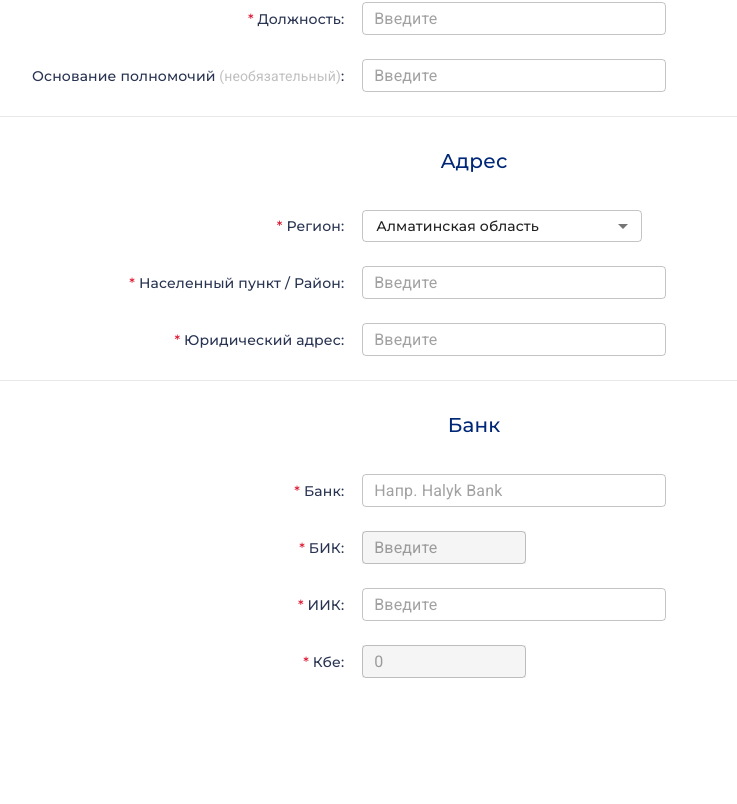
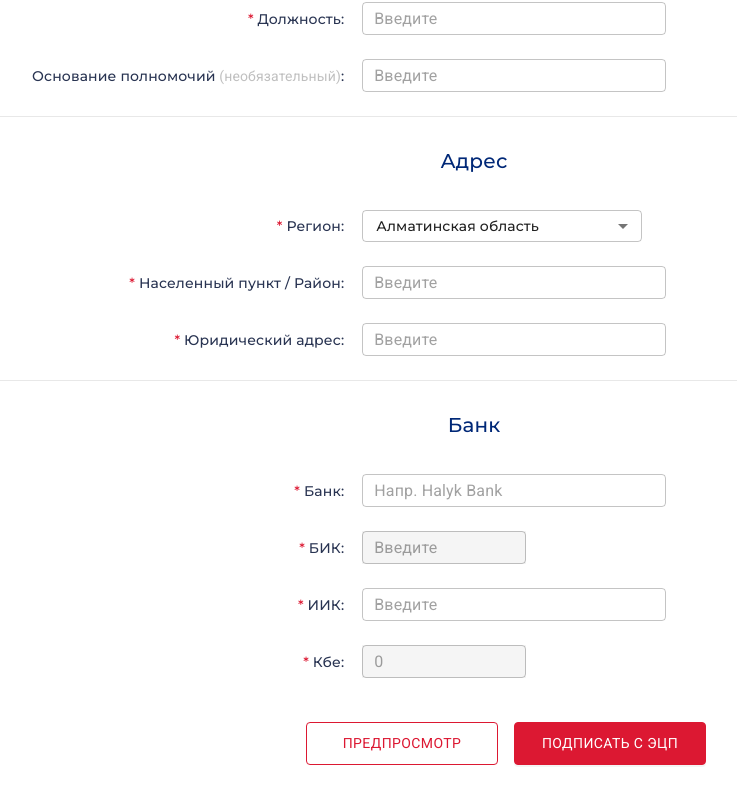
Before and after one commit to Ranami/Form, a React (Create React App) app: page / in a window 1280 px wide. Shown: the part 654-1458 px from the top of the page, without its empty margins (166-903 px from the left). Before the commit the page ends 1356 px from the top, so only its background shows below. Built offline with nearby package versions, Linux system fonts and the light colour scheme.

Commit message:
added styled submit buttons

```diff
--- a/src/components/NewContractForm.tsx
+++ b/src/components/NewContractForm.tsx
@@ -1,5 +1,6 @@
 import {
   Box,
+  Button,
   FormControl,
   FormLabel,
   Grid,
@@ -7,8 +8,9 @@ import {
   styled,
   Typography,
 } from "@mui/material";
-import React from "react";
 import { ContractFieldsData } from "../constants/contractFields";
+import { useForm } from "react-hook-form";
+import { FormData } from "./CustomTextField";
 
 const Wrapper = styled(Box)`
   text-align: center;
@@ -75,10 +77,46 @@ const LabelGrid = styled(Grid)`
 const ComponentGrid = styled(Grid)`
   justify-content: left;
 `;
+const ButtonWrapper = styled("div")`
+  display: flex;
+  width: 400px;
+  justify-content: space-between;
+  gap: 16px;
+  margin: 20px 30% 40px auto;
+`;
+const SignButton = styled(Button)`
+  width: 240px;
+  background: #dc1832;
+  border: 1px solid #dc1832;
+  box-shadow: 0px 2px 0px rgba(0, 0, 0, 0.043);
+  border-radius: "1px";
+  padding: 8px 16px;
+  box-sizing: border-box;
+  &:hover {
+    background: #dc1832;
+    border: 1px solid #dc1832;
+    box-shadow: 0px 2px 0px rgba(0, 0, 0, 0.043);
+  }
+`;
+const PreviewButton = styled(Button)`
+  width: 240px;
+  border: 1px solid #dc1832;
+  color: #dc1832;
+  border-radius: "1px";
+  padding: 8px 16px;
+  &:hover {
+    background: #ffffff;
+    border: 1px solid #dc1832;
+    color: #dc1832;
+  }
+`;
 
 export const NewContractForm = () => {
+  const { handleSubmit } = useForm<FormData>();
+  const onSubmit = handleSubmit((data) => console.log(data));
   return (
     <Wrapper>
+      <form onSubmit={onSubmit}>
         <FormControl>
           {ContractFieldsData.map((block) => (
             <BlockWrapper key={block.title}>
@@ -99,7 +137,11 @@ export const NewContractForm = () => {
                         </CustomLabel>
                       </LabelGrid>
                       <ComponentGrid item container>
-                      <Component {...field} label={label} required={required} />
+                        <Component
+                          {...field}
+                          label={label}
+                          required={required}
+                        />
                       </ComponentGrid>
                     </Field>
                   </Grid>
@@ -108,6 +150,15 @@ export const NewContractForm = () => {
             </BlockWrapper>
           ))}
         </FormControl>
+        <ButtonWrapper>
+          <PreviewButton variant="outlined" type="submit">
+            Предпросмотр
+          </PreviewButton>
+          <SignButton variant="contained" type="submit">
+            Подписать с ЭЦП
+          </SignButton>
+        </ButtonWrapper>
+      </form>
     </Wrapper>
   );
 };
```
Lines whose indentation alone changed are shown as unchanged.
